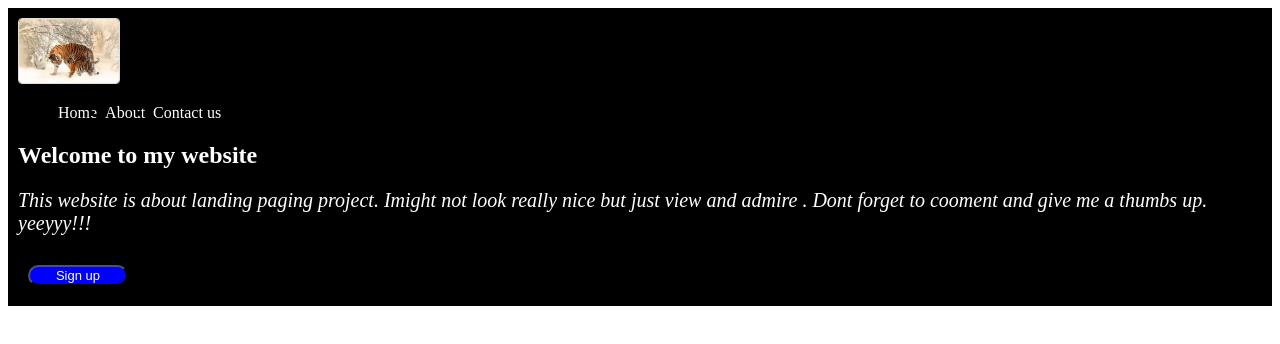
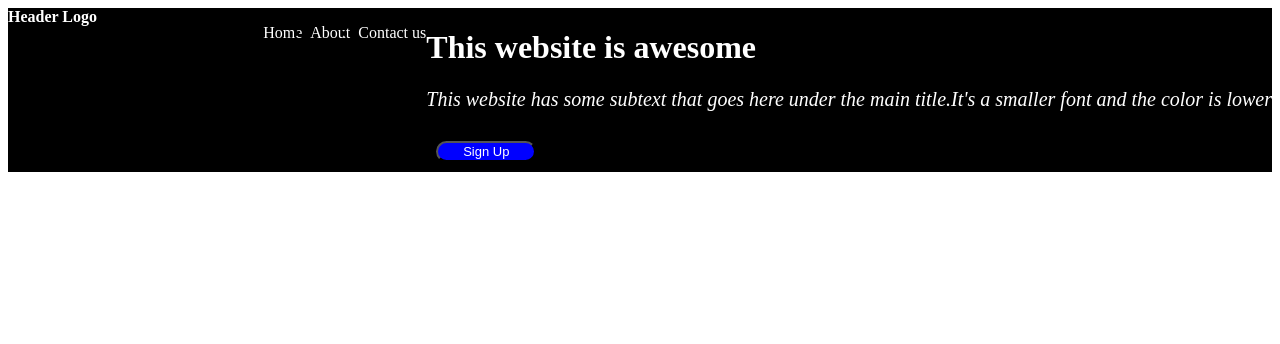
Before and after one commit to LawrenciaApp/grassroot-project, a plain HTML site: page index.html in a window 1280 px wide. Drawn offline with Linux system fonts and the light colour scheme.

Commit message:
updated index

```diff
--- a/index.html
+++ b/index.html
@@ -6,28 +6,24 @@
     <link rel="stylesheet" href="style.css">
   </head>
  <body>
-   <nav id="container">
-     <div class="logo">
-       <img src="tigers.jpg" alt="tiger">
-       <div class="links">
-         <div>
+   <div id="container">
+     <div class="logo">Header Logo</div>
+     <div class="right">
        <ul>
-             <li><a href="home">Home</a></li>
-             <li><a href="about">About</a></li>
-             <li><a href="contact">Contact us</li>
+         <li><a href="one">Home</a</li>
+         <li><a href="two">About</a></li>
+         <li><a href="three">Contact us</a></li>
        </ul>
      </div>
-       </div>
-         <div class="mnp">
+   <div class="owner">
      <div class="head">
-         <h1>Welcome to my website</h1>
-         <p>This website is about landing paging project. Imight not look really nice but just view and admire . Dont forget to cooment and give me a thumbs up. yeeyyy!!!</p>
-         <button style="button">Sign up</button>
-       </div>
+       <h1>This website is awesome</h1>
+       <p>This website has some subtext that goes here under the main title.It's a smaller font and the color is lower</p>
+       <button style="sign">Sign Up</button>
+
 
      </div>
    </div>
    </div>
-   </nav>
  </body>
 </html>
--- a/style.css
+++ b/style.css
@@ -1,23 +1,25 @@
 #container {
   background-color: black;
   display: flex;
-
-
+  flex-wrap: wrap;
 }
 a {
   text-decoration: none;
   color: white;
-
 }
-img {
- border: 1px solid #ddd;
-  border-radius: 4px;
-  width: 100px;
+.logo {
+  font-weight: bold;
+  color: white;
+  flex: 1;
 }
+ ul {
+   display: flex;
+ }
 .head {
   flex-basis: 50%;
+  color: white;
 }
-hi {
+h1 {
   font-weight: bold;
 }
 p {
@@ -28,24 +30,15 @@ p {
 button {
   width: 100px;
   font-size: 13px;
-  paddding: 12px 0;
+  padding: none;
   color: white;
   background-color: blue;
   border-radius: 100px;
   margin: 10px;
 }
-div {
-  flex: 1;
-}
-
-#container {
-  padding: 10px;
-  display: flex;
-  justify-content: space-between;
-}
 ul {
   display: flex;
   align-items: center;
-
   gap: 8px;
 }
+.
```
Lines whose indentation alone changed are shown as unchanged.
